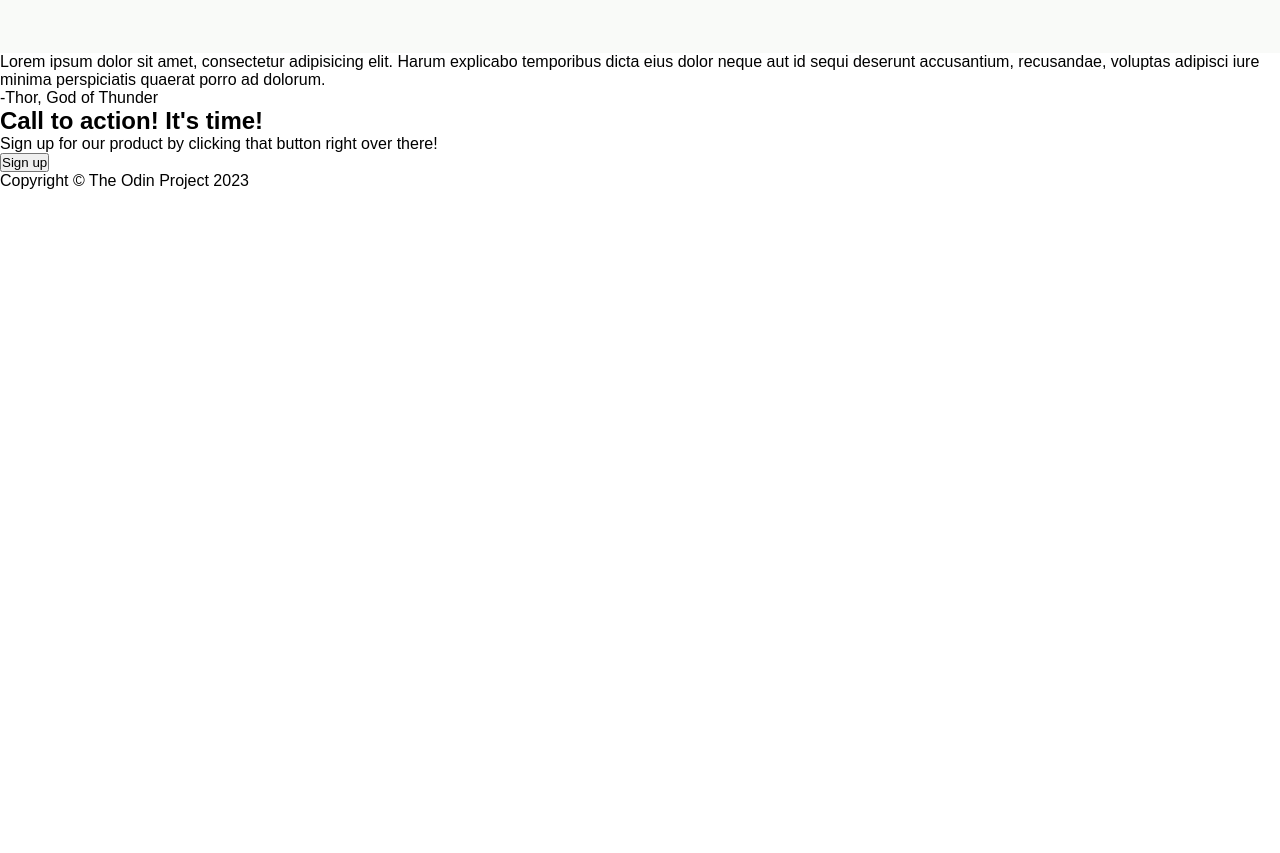
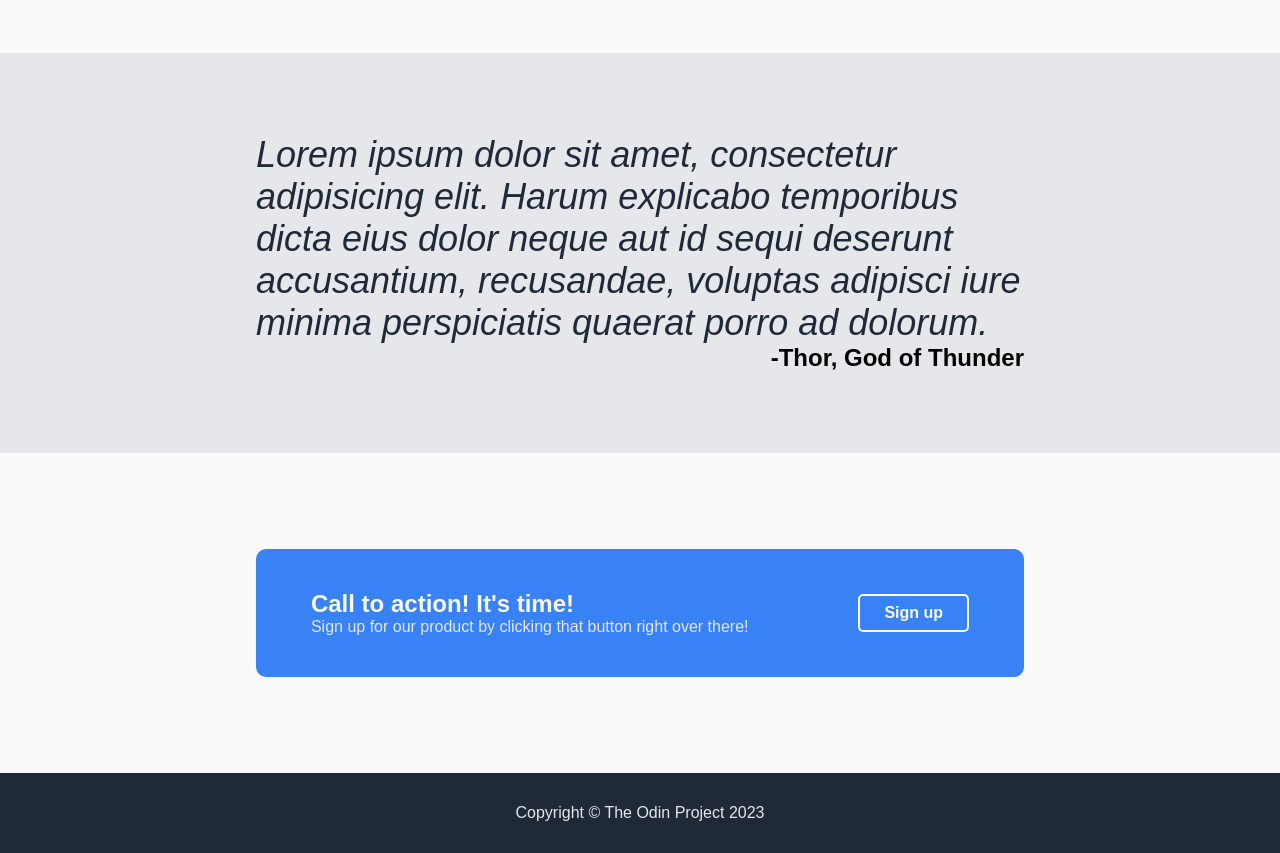
Before and after one commit to duuuuuuke/odin-landing, a plain HTML site: page index.html in a window 1280 px wide. Shown: the part 1067-1920 px from the top of the page. Before the commit the page ends 1257 px from the top, so only its background shows below. Drawn offline with Linux system fonts and the light colour scheme.

Commit message:
finish the landing page

```diff
--- a/index.html
+++ b/index.html
@@ -10,7 +10,7 @@
 
 <body>
     <nav class="navbar">
-        <h1 class="logo">Logo</h1>
+        <h1 class="logo"><a href="#">Logo</a></h1>
         <ul class="navLinks">
             <li class="navLink"><a href="#about">About</a></li>
             <li class="navLink"><a href="#quote">Quote</a></li>
@@ -70,12 +70,15 @@
         </div>
     </section>
     <section class="section-quote" id="quote">
-        <p class="quote-text">
-            Lorem ipsum dolor sit amet, consectetur adipisicing elit. Harum explicabo temporibus dicta
-            eius dolor neque aut id sequi deserunt accusantium, recusandae, voluptas adipisci iure minima perspiciatis
-            quaerat porro ad dolorum.
-        </p>
-        <span class="quote-author">-Thor, God of Thunder</span>
+        <div class="quote-container">
+            <p class="quote-text">
+                Lorem ipsum dolor sit amet, consectetur adipisicing elit. Harum explicabo temporibus dicta
+                eius dolor neque aut id sequi deserunt accusantium, recusandae, voluptas adipisci iure minima
+                perspiciatis
+                quaerat porro ad dolorum.
+            </p>
+            <span class="quote-author">-Thor, God of Thunder</span>
+        </div>
     </section>
     <section class="section-contact" id="contact">
         <div class="contact-card">
--- a/styles/main.css
+++ b/styles/main.css
@@ -1,7 +1,7 @@
 :root {
     --main-dark: #1f2937;
     --main-primary: #f9faf8;
-    --main-secondary: #a8a9ab;
+    --main-secondary: #e5e7eb;
     --main-blue: #3882f6;
 }
 
@@ -166,3 +166,86 @@ a {
     text-align: center;
     color: var(--main-dark);
 }
+
+/* section-quote */
+.section-quote {
+    background-color: var(--main-secondary);
+    height: 50vh;
+    display: flex;
+    flex-direction: column;
+    justify-content: center;
+    align-items: center;
+}
+
+.quote-container {
+    width: 60%;
+    display: flex;
+    flex-direction: column;
+}
+
+.quote-text {
+    font-size: 36px;
+    font-style: italic;
+    color: var(--main-dark);
+    font-weight: 100;
+}
+
+.quote-author {
+    font-size: 24px;
+    font-weight: bolder;
+    align-self: flex-end;
+}
+
+/* section-contact */
+.section-contact {
+    background-color: var(--main-primary);
+    height: 40vh;
+    display: flex;
+    justify-content: center;
+    align-items: center;
+}
+
+.contact-card {
+    background-color: var(--main-blue);
+    width: 60%;
+    height: 40%;
+    border-radius: 10px;
+    display: flex;
+    justify-content: space-around;
+    align-items: center;
+}
+
+.contact-card-text-title {
+    color: var(--main-primary);
+}
+
+.contact-card-text-subtitle {
+    color: var(--main-secondary);
+}
+
+.contact-card-button {
+    background-color: var(--main-blue);
+    color: var(--main-primary);
+    padding: 0.5rem 1.5rem;
+    border: 2px solid var(--main-primary);
+    border-radius: 5px;
+    font-weight: bold;
+    font-size: 16px;
+    cursor: pointer;
+    transition: all 0.2s ease-in-out;
+}
+
+.contact-card-button:hover {
+    background-color: var(--main-primary);
+    color: var(--main-blue);
+}
+
+/* footer */
+footer {
+    background-color: var(--main-dark);
+    color: var(--main-secondary);
+    height: 10vh;
+    display: flex;
+    justify-content: center;
+    align-items: center;
+}
```
Also changed, not shown: 1 other file.
